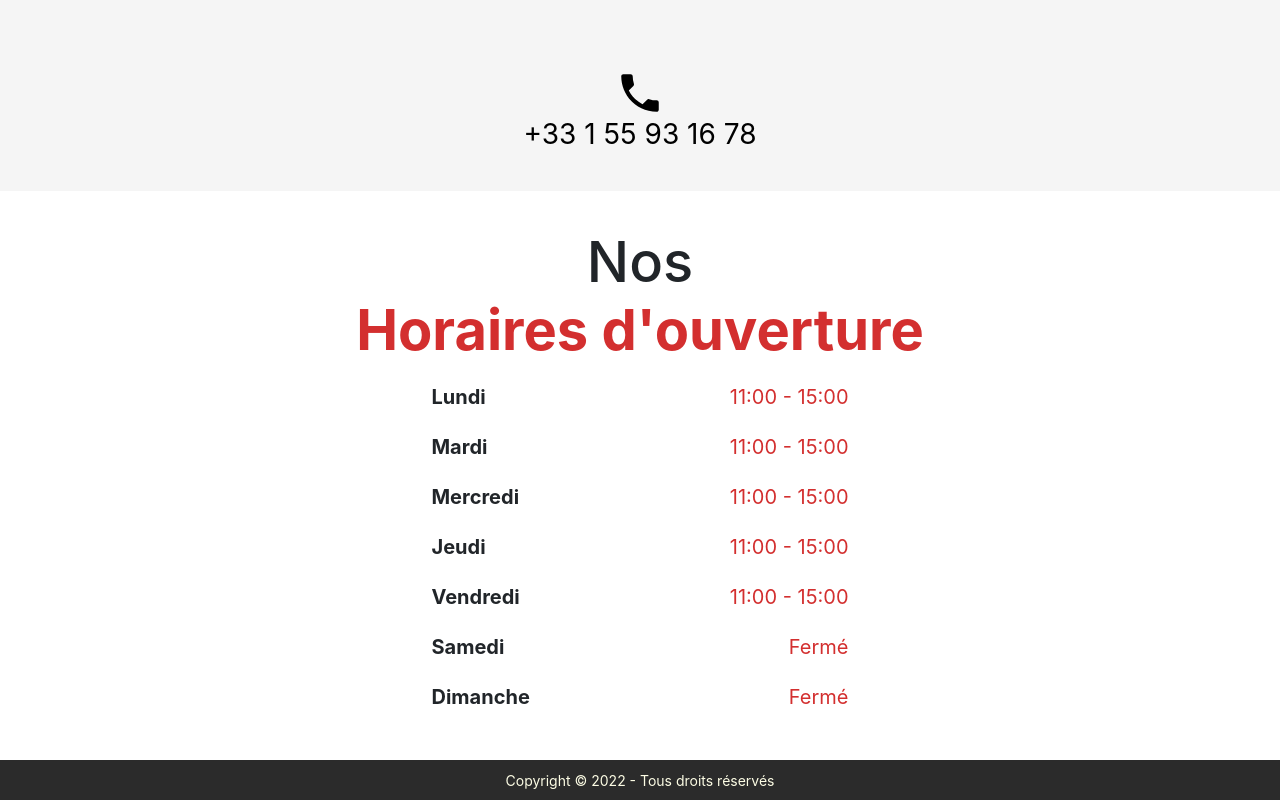
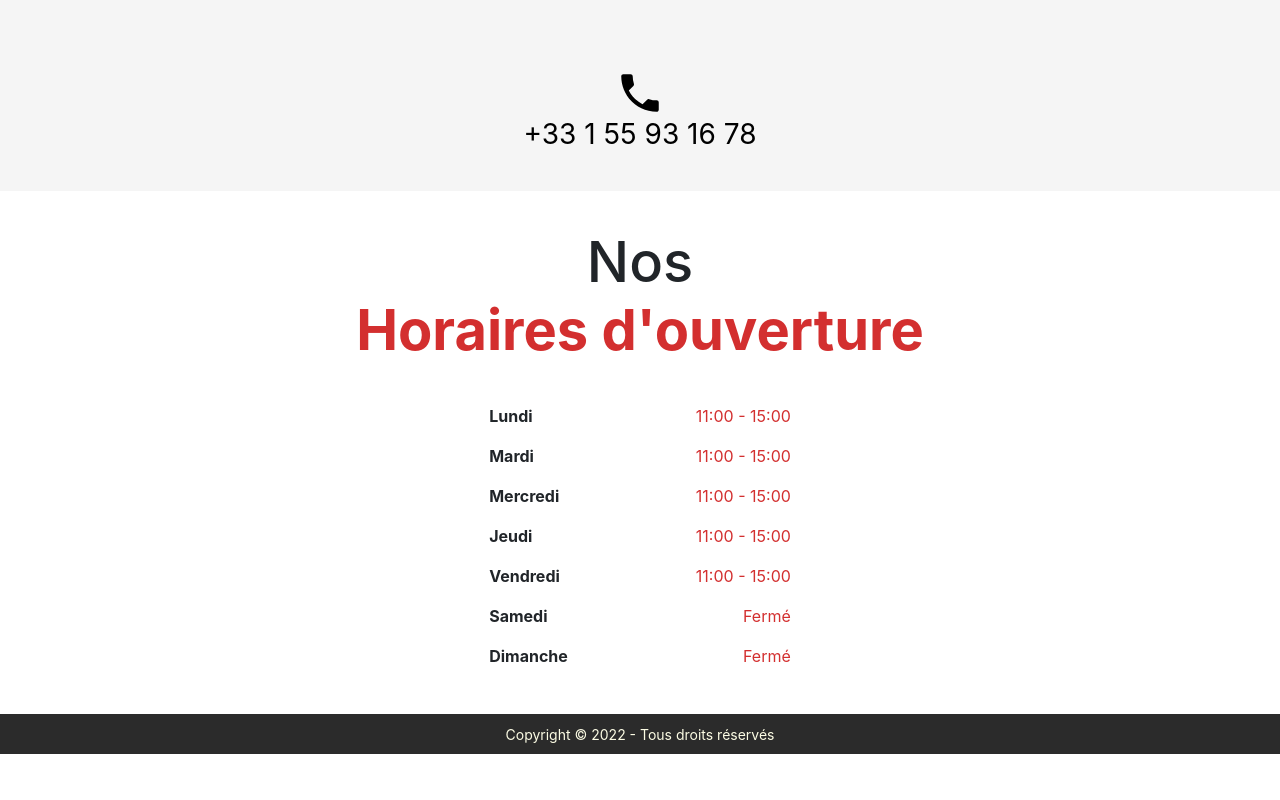
Before and after one commit to aksmr/thevy-mahal, a React (Create React App) app: page / in a window 1280 px wide. Shown: the part 1425-2225 px from the top of the page. After the commit the page ends 2179 px from the top, so only its background shows below. Built offline with nearby package versions, Linux system fonts and the light colour scheme; a web font is replaced by a local one.

Commit message:
Modif' de l'esthétique

```diff
--- a/src/App.js
+++ b/src/App.js
@@ -1,15 +1,15 @@
 import { Address } from "./Components/Address";
 import { Footer } from "./Components/Footer";
 import { Header } from "./Components/Header";
-import { Horaires } from "./Components/Horaires";
+import { Horaires } from "./Components/Horaires/Horaires";
 import { Map } from "./Components/Map";
-import { Navbar2 } from "./Components/Navbar/Navbar2";
+import { Navbar } from "./Components/Navbar/Navbar";
 import { Reservation } from "./Components/Reservation";
 
 export const App = () => {
 	return (
 		<>
-			<Navbar2 />
+			<Navbar />
 			<Header />
 			<div className="map_and_resa" style={{position:'relative'}}>
 				<Map/>
--- a/src/Components/Horaires.js
+++ /dev/null
@@ -1,69 +0,0 @@
-const style = {
-    h1: {
-        fontSize: '7vh',
-    },
-    parent: {
-        display: 'grid',
-        placeItems: 'center',
-        textAlign: 'center',
-        backgroundColor: 'white',
-        minHeight: '300px',
-        padding:'3%',
-    },
-    strong: {
-        color: '#d32f2f',
-    },
-    table: {
-        fontSize:'20px',
-    },
-    th: {
-        textAlign:'start',
-        padding: '10px 100px',
-    },
-    td: {
-        textAlign:'end',
-        color: '#d32f2f',
-        padding: '10px 100px',
-    },
-}
-
-export const Horaires = () => {
-    return(
-        <div style={style.parent} id="horaires">
-            <h1 style={style.h1}>
-                Nos<br/>
-                <strong style={style.strong}>Horaires d'ouverture</strong>
-            </h1>
-            <table style={style.table}>
-                <tr>
-                    <th style={style.th}>Lundi</th>
-                    <td style={style.td}>11:00 - 15:00</td>
-                </tr>
-                <tr>
-                    <th style={style.th}>Mardi</th>
-                    <td style={style.td}>11:00 - 15:00</td>
-                </tr>
-                <tr>
-                    <th style={style.th}>Mercredi</th>
-                    <td style={style.td}>11:00 - 15:00</td>
-                </tr>
-                <tr>
-                    <th style={style.th}>Jeudi</th>
-                    <td style={style.td}>11:00 - 15:00</td>
-                </tr>
-                <tr>
-                    <th style={style.th}>Vendredi</th>
-                    <td style={style.td}>11:00 - 15:00</td>
-                </tr>
-                <tr>
-                    <th style={style.th}>Samedi</th>
-                    <td style={style.td}>Fermé</td>
-                </tr>
-                <tr>
-                    <th style={style.th}>Dimanche</th>
-                    <td style={style.td}>Fermé</td>
-                </tr>
-            </table>
-        </div>
-    );
-}
--- /dev/null
+++ b/src/Components/Horaires/Horaires.css
@@ -0,0 +1,30 @@
+h1 {
+    font-size: 7vh;
+}
+
+.horairesParent {
+    display: grid;
+    place-items: center;
+    text-align: center;
+    background-color: white;
+    padding: 3vw;
+}
+
+strong {
+    color: #d32f2f;
+}
+
+table {
+    font-size:2vh;
+}
+
+th {
+    text-align: start;
+    padding: 1vh 5vw;
+}
+
+td {
+    text-align: end;
+    color: #d32f2f;
+    padding: 1vh 5vw;
+}
--- /dev/null
+++ b/src/Components/Horaires/Horaires.js
@@ -0,0 +1,43 @@
+import './Horaires.css'
+
+export const Horaires = () => {
+    return(
+        <div className="horairesParent" id="horaires">
+            <h1>
+                Nos<br/>
+                <strong>Horaires d'ouverture</strong>
+            </h1>
+            <br/>
+            <table>
+                <tr>
+                    <th>Lundi</th>
+                    <td>11:00 - 15:00</td>
+                </tr>
+                <tr>
+                    <th>Mardi</th>
+                    <td>11:00 - 15:00</td>
+                </tr>
+                <tr>
+                    <th>Mercredi</th>
+                    <td>11:00 - 15:00</td>
+                </tr>
+                <tr>
+                    <th>Jeudi</th>
+                    <td>11:00 - 15:00</td>
+                </tr>
+                <tr>
+                    <th>Vendredi</th>
+                    <td>11:00 - 15:00</td>
+                </tr>
+                <tr>
+                    <th>Samedi</th>
+                    <td>Fermé</td>
+                </tr>
+                <tr>
+                    <th>Dimanche</th>
+                    <td>Fermé</td>
+                </tr>
+            </table>
+        </div>
+    );
+}
--- a/src/Components/Navbar/Navbar2.js
+++ b/src/Components/Navbar/Navbar.js
@@ -3,7 +3,7 @@ import './Navbar.css'
 const listPages = ["Carte", "Menu", "Vins", "Horaires", "Accès", "Réservation"];
 const stringToURL = (str_) => { return(str_.normalize("NFD").replace(/[\u0300-\u036f]/g, "").toLowerCase()); }
 
-export const Navbar2 = () => {
+export const Navbar = () => {
     return(
         <nav>
             <div className="logo">
```
Also changed, not shown: src/components/Navbar.js (deleted, +0 -134 lines).
